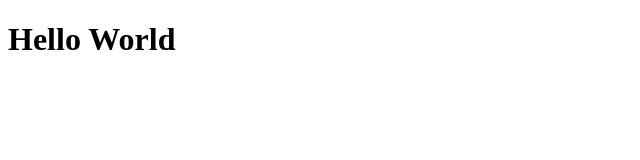
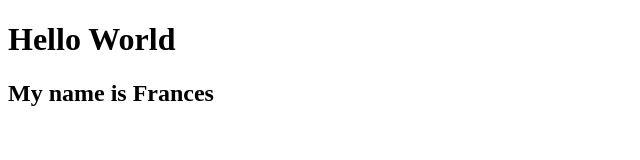
Before and after one commit to francesskim/francesskim.github.io, a plain HTML site: page index.html in a window 1280 px wide. Shown: the whole page, without its empty margins (0-640 px from the left). Drawn offline with Linux system fonts and the light colour scheme.

Commit message:
added h2

```diff
--- a/index.html
+++ b/index.html
@@ -7,5 +7,6 @@
 </head>
 <body>
 	<h1>Hello World</h1>
+	<h2>My name is Frances</h2>
 </body>
 </html>
```
